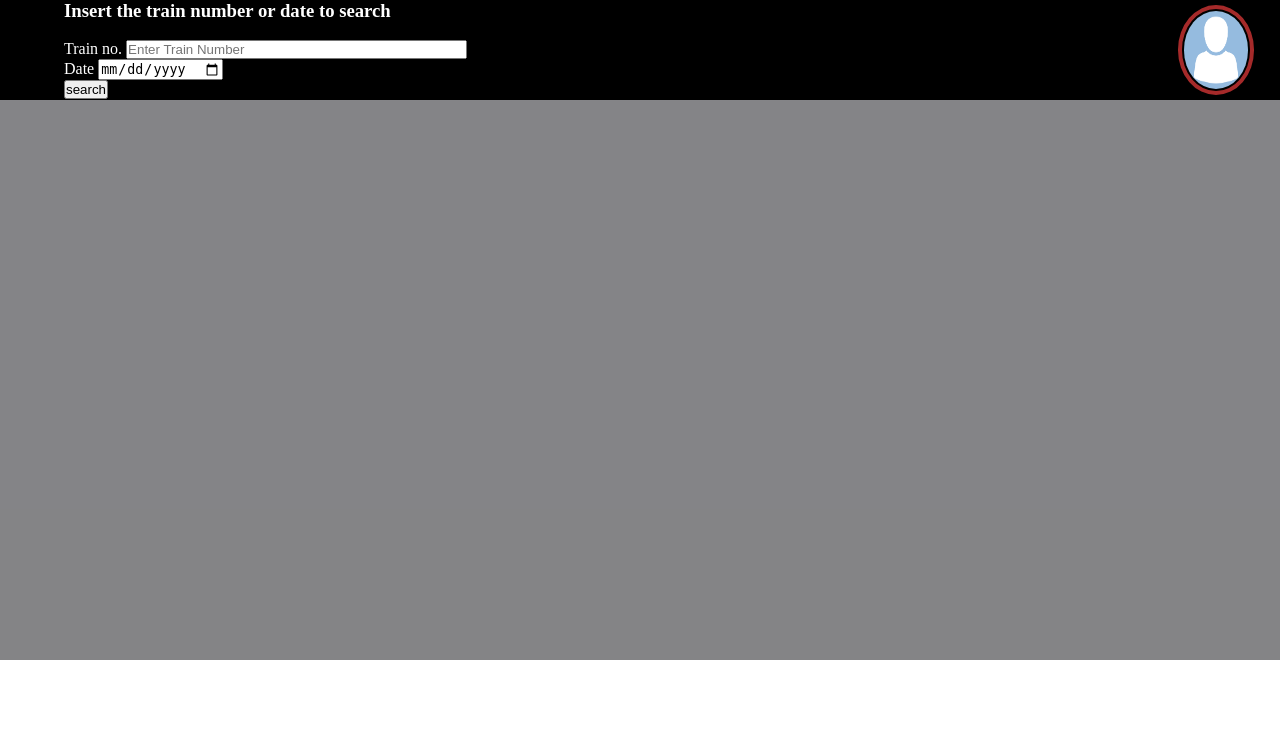
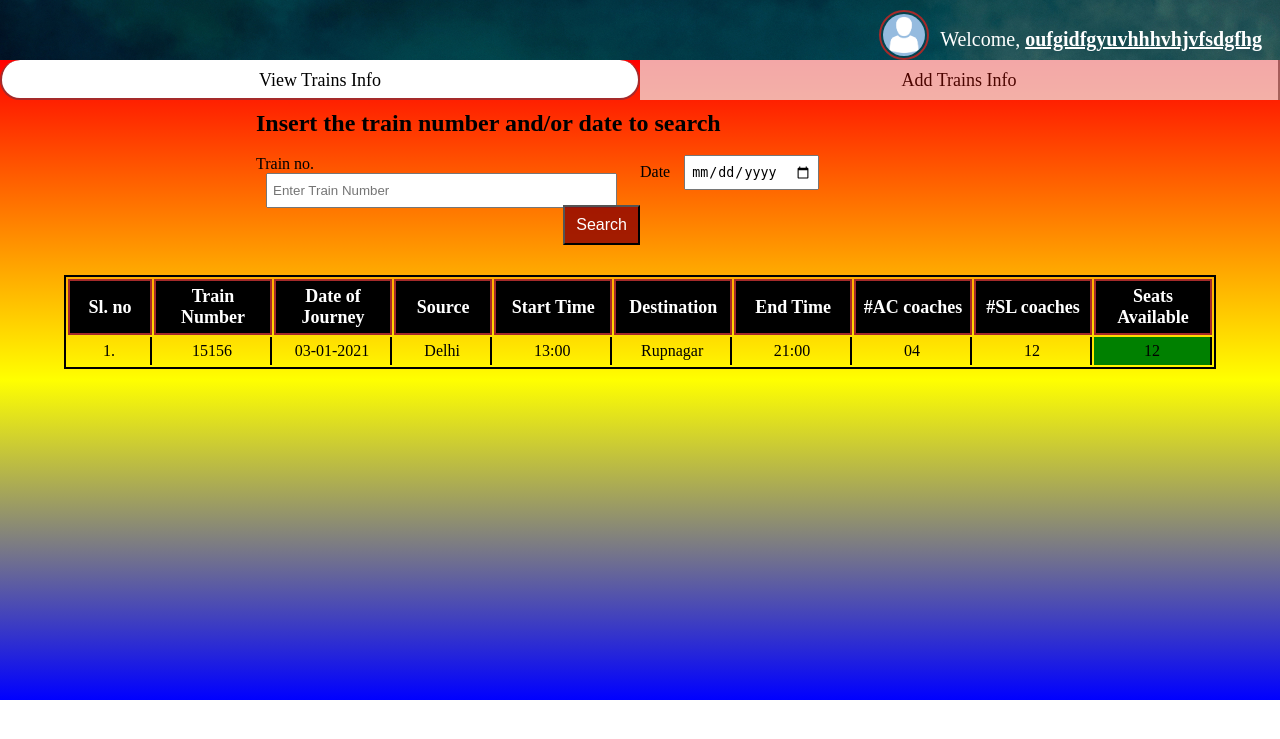
Before and after one commit to rising-stark/dbms-railwayReservation, a Flask app: template templates/admin_home.html in a window 1280 px wide. Shown: the top 739 px of the page. Run offline with Flask 2, Linux system fonts and the light colour scheme; the template is opened without the code that fills it, so the values that code supplies are empty.

Commit message:
Made arrangements for flask

```diff
--- a/CSS/admin_home.css
+++ /dev/null
@@ -1,50 +0,0 @@
-*, body{
-    margin: 0%;
-    padding: 0%;
-    box-sizing: border-box;
-}
-
-/*body{
-    background: url(../IMAGES/train.jpg);
-    background-repeat: no-repeat;
-}*/
-
-.two {
-	position: relative;
-	width: 100%;
-	background-color: rgba(10,10,15,0.5);
-	height: 660px;
-	left: 0;
-	top: 0;
-	font-family: serif;
-}
-
-.two .twop1{
-	position: fixed;
-	width: 100%;
-	height: 100px;
-	background-color: black;
-}
-
-.two .twop1 img{
-	position: relative;
-	left: 92%;
-	top: 5%;
-	width: 6%;
-	height: 90%;
-	border-radius: 50%;
-	border: 4px brown solid;
-	padding: 2px;
-}
-
-.two .twop1 img:hover{
-	cursor: pointer;
-}
-
-.two .twop2{
-	position: relative;
-	left: 5%;
-	width: 50%;
-	height: 100%;
-	color: white;
-}
--- a/first.py
+++ b/first.py
@@ -12,21 +12,29 @@ app.secret_key = '12345678' ''' this key is used to communicate with database.''
 app.config["SESSION_PERMANENT"] = False
 app.config["SESSION_TYPE"] = "filesystem"
 
-@app.route("/addbook")
+@app.route("/")
 def addbook():
-	return render_template("addbook.html")
+	return render_template("admin_login.html")
 
 @app.route("/bookadd", methods=["POST"])
 def bookadd():
-	isbn=request.form.get("isbn")
-	title=request.form.get("title")
-	author=request.form.get("author")
-	year=request.form.get("year")
+	if request.method == "POST":
+		clicked=request.json['action']
+		print(clicked)
+		if(clicked=='emailVerificationInitiated'):
+			return "1"
+		else:
+			return "0"
 
-	db.execute("INSERT INTO first (id, name) VALUES (:id, :name)",
-			{"id": isbn, "name": title})
-	db.commit()
-	return render_template("addbook.html")
+	# isbn=request.form.get("isbn")
+	# title=request.form.get("title")
+	# author=request.form.get("author")
+	# year=request.form.get("year")
+
+	# db.execute("INSERT INTO first (id, name) VALUES (:id, :name)",
+	# 		{"id": isbn, "name": title})
+	# db.commit()
+	return render_template("admin_login.html")
 
 if __name__ == '__main__':
 	app.run(debug=True)
--- /dev/null
+++ b/static/CSS/admin_home.css
@@ -0,0 +1,184 @@
+*, body{
+    margin: 0%;
+    padding: 0%;
+    box-sizing: border-box;
+}
+/*
+body{
+    background: url(../IMAGES/train.jpg);
+    background-repeat: no-repeat;
+}*/
+
+.two {
+	position: relative;
+	width: 100%;
+	/*background-color: rgba(10,10,15,0.5);*/
+	height: 60px;
+	left: 0;
+	top: 0;
+	font-family: serif;
+	background: url(../IMAGES/train.jpg);
+    background-repeat: no-repeat;
+}
+
+.two .twop1{
+	position: fixed;
+	right: 2%;
+	top: 10px;
+	min-width: 20%;
+	max-width: 40%;
+	height: 40px;
+}
+
+.two .twop1 img{
+	width: 50px;
+	height: 50px;
+	border-radius: 50%;
+	border: 2px brown solid;
+	padding: 2px;
+}
+
+.two .twop1 .twop1p1{
+	position: relative;
+	top: -35%;
+	right: -2%;
+	width: auto;
+	height: 40px;
+	line-height: 40px;
+	display: inline-block;
+	font-size: 20px;
+	color: white;
+}
+
+.two .twop1 .twop1p1 span{
+	font-weight: bold;
+	text-decoration: underline;
+}
+
+.two .twop1:hover{
+	cursor: pointer;
+}
+
+.three{
+	position: relative;
+	left: 0%;
+	width: 100%;
+	height: 640px;
+	/*background-image: linear-gradient(to right, rgba(25, 90, 60, 0), rgba(25, 40, 50, 1));*/
+	background-image: linear-gradient(red, yellow, blue);
+}
+
+.three .threep1{
+	width: 100%;
+	height: 40px;
+}
+.three .threep1 .threep1p1{
+	width: 50%;
+	font-size: 18px;
+	height: 40px;
+	border-right: 2px solid gray;
+	float: left;
+	line-height: 40px;
+	padding-bottom: 5px;
+	text-align: center;
+	background-color: #efeeee;
+	opacity: 0.7;
+}
+.three .threep1 .threep1p1:hover{
+	cursor: pointer;
+}
+.three .threep1 #active{
+	background-color: white;
+	opacity: 1.0;
+	border-right: 2px solid brown;
+	border-left: 2px solid brown;
+	border-bottom: 2px solid brown;
+	border-radius: 20px;
+	/*border-top-right-radius: 10px;
+	border-top-left-radius: 10px;*/
+}
+
+.three .threep2{
+	position: relative;
+	width: 60%;
+	top: 10px;
+	left: 20%;
+	height: 150px;
+	/*border: 2px solid black;*/
+}
+.three .threep2 .threep2p1{
+	width: 50%;
+	float: left;
+	height: 50px;
+}
+.three .threep2 .threep2p1 input{
+	position: relative;
+	left: 10px;
+	height: 35px;
+	padding: 5px;
+}
+.three .threep2 #btnSearch{
+	width: 10%;
+	padding: 5px;
+	height: 40px;
+	position: relative;
+	left: 40%;
+	font-size: 16px;
+	color: white;
+	background-color: rgba(140, 0, 0, 0.8);
+}
+.three .threep2 #btnSearch:hover{
+	cursor: not-allowed;
+}
+
+.three .threep2 .valid{
+	width: 10%;
+	padding: 5px;
+	height: 40px;
+	position: relative;
+	left: 40%;
+	font-size: 16px;
+	color: white;
+	background-color: rgba(0, 100, 0, 0.8);
+	transition: 0.1s ease-in;
+}
+.three .threep2 .valid:hover{
+	cursor: pointer;
+	border-radius: 20px;
+	width: 12%;
+	height: 45px;
+}
+
+.three .threep3{
+	position: relative;
+	top: 25px;
+	left: 5%;
+	width: 90%;
+	overflow-y: auto;
+}
+.three .threep3 table{
+	width: 100%;
+	border: 2px solid black;
+}
+.three .threep3 table tr{
+	height: 20px;
+	border-bottom: 2px solid brown;
+}
+.three .threep3 table th{
+	font-weight: bold;
+	font-size: 18px;
+	color: white;
+	border: 2px solid brown;
+	background-color: black;
+}
+.three .threep3 table td, th{
+	min-width: 30px;
+	max-width: 80px;
+	text-align: center;
+	padding: 5px;
+	word-wrap: normal;
+	border-right: 2px solid black;
+}
+.three .threep3 table tr #available{
+	background-color: green;
+}
--- a/CSS/admin_login.css
+++ b/static/CSS/admin_login.css
@@ -117,7 +117,7 @@ body{
 	transition: 0.1s ease-in;
 } */
 
-.two .twop2 table tr td input[type=button]{
+.two .twop2 table tr td input[type=submit]{
 	background-color: darkred;
 	width:30%;
 	height:35px;
--- a/templates/admin_home.html
+++ b/templates/admin_home.html
@@ -6,28 +6,63 @@
 		<meta http-equiv="Content-Type" content="text/html; charset=ISO-8859-1">
 		<meta name="viewport" content="width=device-width, initial-scale=1">
 
-		<link rel="stylesheet" type="text/css" href="../CSS/admin_home.css">
+		<link rel="stylesheet" type="text/css" href="../static/CSS/admin_home.css">
 
-		<script type="text/javascript" src="../JS/Jquery.js"></script>
-		<script type="text/javascript" src="../JS/admin_home.js"></script>
+		<script type="text/javascript" src="../static/JS/Jquery.js"></script>
+		<script type="text/javascript" src="../static/JS/admin_home.js"></script>
 	</head>
 	<body>
 		<div class="two">
 			<div class="twop1">
-				<img src="../IMAGES/avatar.png">
+				<img src="../static/IMAGES/avatar.png">
+				<div class="twop1p1">Welcome, <span>oufgidfgyuvhhhvhjvfsdgfhg</span></div>
 			</div>
-			<div class="twop2">
-				<h3>Insert the train number or date to search</h3>
+		</div>
+		<div class="three">
+			<div class="threep1">
+				<div class="threep1p1" id="active" onclick="openCity(event, 'London')">View Trains Info</div>
+				<div class="threep1p1" onclick="openCity(event, 'Paris')">Add Trains Info</div>
+			</div>
+			<div class="threep2">
+				<h2>Insert the train number and/or date to search</h2>
 				<br>
 				<form>
-					<div class="twop2p1">
-						Train no. <input id="train" type="text" name="train" size="40" placeholder="Enter Train Number"  required/>
+					<div class="threep2p1">
+						Train no. <input id="train" type="text" name="train" size="40" placeholder="Enter Train Number" required/>
 					</div>
-					<div class="twop2p1">
+					<div class="threep2p1">
 						Date <input id="doj" type="date" name="doj" size="40" required/>
 					</div>
-					<input type="submit" name="btnSearch" value="search">
+					<input id="btnSearch" class="valid" type="submit" name="btnSearch" value="Search">
 				</form>
+			</div>
+			<div class="threep3">
+				<table>
+					<tr>
+						<th>Sl. no</th>
+						<th>Train Number</th>
+						<th>Date of Journey</th>
+						<th>Source</th>
+						<th>Start Time</th>
+						<th>Destination</th>
+						<th>End Time</th>
+						<th>#AC coaches</th>
+						<th>#SL coaches</th>
+						<th>Seats Available</th>
+					</tr>
+					<tr>
+						<td>1. </td>
+						<td>15156</td>
+						<td>03-01-2021</td>
+						<td>Delhi</td>
+						<td>13:00</td>
+						<td>Rupnagar</td>
+						<td>21:00</td>
+						<td>04</td>
+						<td>12</td>
+						<td id="available">12</td>
+					</tr>
+				</table>
 			</div>
 		</div>
 	</body>
```
Also changed, not shown: static/JS/admin_login.js (added, +132 -0 lines), templates/admin_login.html (+4 -3 lines), templates/booking_agent_register.html (+6 -5 lines), static/CSS/booking_agent_register.css (renamed from CSS/booking_agent_register.css), static/IMAGES/avatar.png (renamed from IMAGES/avatar.png), static/IMAGES/train.jpg (renamed from IMAGES/train.jpg), static/JS/Jquery.js (renamed from JS/Jquery.js).
